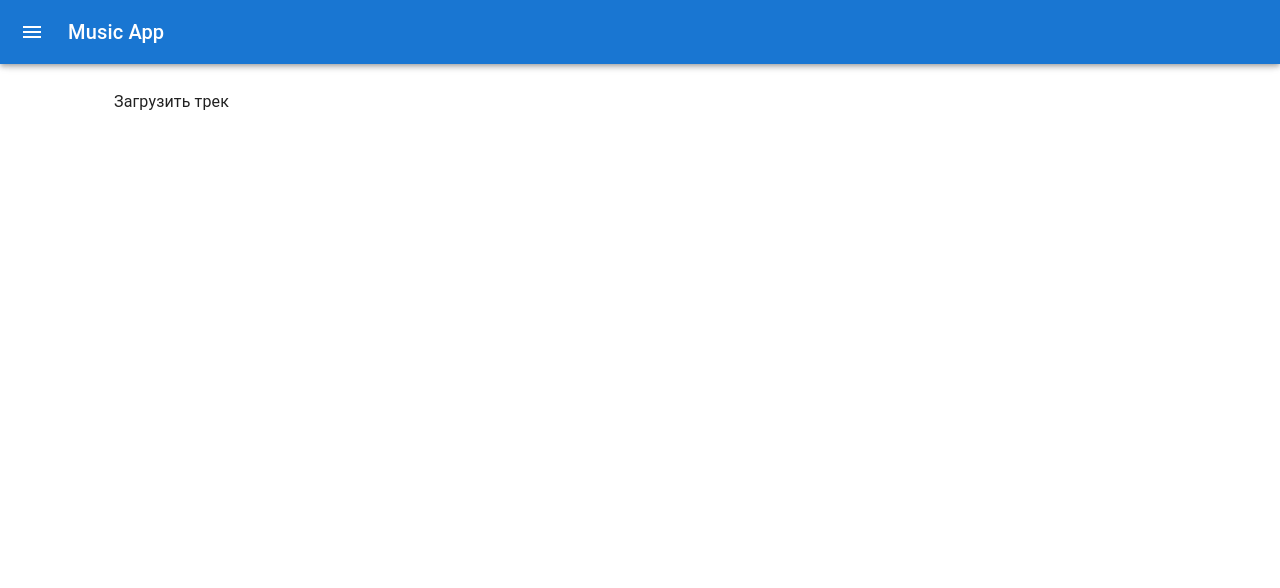
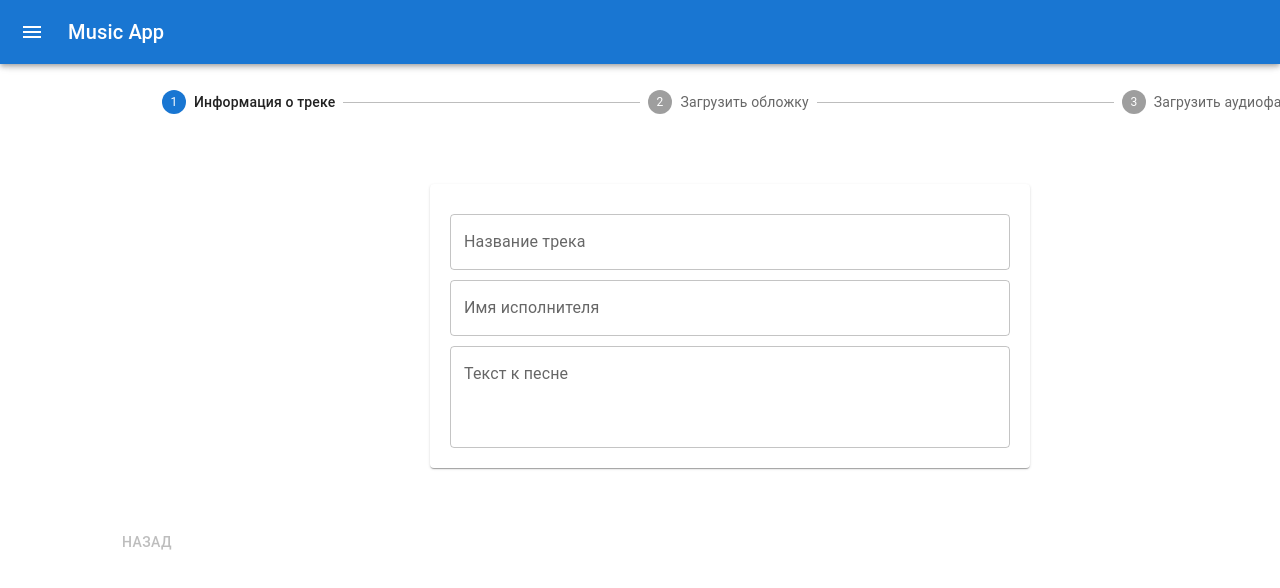
Before and after one commit to max-portador/music-app, a Next.js app in the folder client/: page /tracks/create in a window 1280 px wide. Shown: the top 588 px of the page. Built offline with nearby package versions, Linux system fonts and the light colour scheme.

Commit message:
[front]: StepperWraper initial markdown

```diff
--- /dev/null
+++ b/client/components/FileUpload.tsx
@@ -0,0 +1,32 @@
+import React, {useRef} from 'react';
+
+const FileUpload: React.FC<FileUploadProps> = ({setFile, accept, children}) => {
+    const ref = useRef<HTMLInputElement>()
+
+    const onChange = (e: React.ChangeEvent<HTMLInputElement>) => {
+        setFile(e.target.files[0])
+    }
+
+    return (
+        <div onClick={() => {
+            ref.current.click()
+        }}>
+            <input
+                type="file"
+                accept={accept}
+                style={{display: 'none'}}
+                ref={ref}
+                onChange={onChange}
+            />
+            {children}
+        </div>
+    );
+};
+
+export default FileUpload;
+
+interface FileUploadProps {
+    setFile: Function;
+    accept: string;
+    children?: React.ReactNode;
+}
--- /dev/null
+++ b/client/components/StepWrapper.tsx
@@ -0,0 +1,32 @@
+import React from 'react';
+import {Card, Container, Grid, Step, StepLabel, Stepper} from "@mui/material";
+
+const steps = ['Информация о треке', 'Загрузить обложку', 'Загрузить аудиофайл' ]
+
+const StepWrapper:React.FC<StepWrapperProps> = ({activeStep, children}) => {
+
+    return (
+        <Container>
+            <Stepper activeStep={activeStep}>
+                {
+                    steps.map( (step, index) =>
+                    <Step key={index} completed={activeStep > index}>
+                        <StepLabel >{step}</StepLabel>
+                    </Step>)
+                }
+            </Stepper>
+            <Grid container justifyContent='center' style={{margin: '70px 0', height: 270}}>
+                <Card style={{width: 600}}>
+                    {children}
+                </Card>
+            </Grid>
+        </Container>
+    );
+};
+
+export default StepWrapper;
+
+interface StepWrapperProps {
+    activeStep: number;
+    children?: React.ReactNode
+}
--- /dev/null
+++ b/client/components/TrackInfoForm.tsx
@@ -0,0 +1,14 @@
+import React from 'react';
+import {Grid, TextField} from "@mui/material";
+
+const TrackInfoForm: React.FC = () => {
+    return (
+        <Grid container direction={'column'} style={{ padding: 20}}>
+            <TextField style={{ marginTop: 10}} label={'Название трека'}/>
+            <TextField style={{ marginTop: 10}} label={'Имя исполнителя'}/>
+            <TextField style={{ marginTop: 10}} label={'Текст к песне'} multiline rows={3}/>
+        </Grid>
+    );
+};
+
+export default TrackInfoForm;
--- a/client/pages/tracks/create.tsx
+++ b/client/pages/tracks/create.tsx
@@ -1,10 +1,56 @@
-import React from 'react';
+import React, {useState} from 'react';
 import MainLayout from "../../layout/MainLayout";
+import StepWrapper from "../../components/StepWrapper";
+import {Button, Grid} from "@mui/material";
+import TrackInfoForm from "../../components/TrackInfoForm";
+import FileUpload from "../../components/FileUpload";
 
 const Create = () => {
+    const [activeStep, setActiveStep] = useState(0)
+    const [picture, setPicture] = useState(null)
+    const [audio, setAudio] = useState(null)
+
+    const next = () => {
+        if (activeStep !== 2) {
+            setActiveStep((actual) => actual + 1)
+        }
+    }
+
+    const back = () => {
+        setActiveStep((actual) => actual - 1)
+    }
+
     return (
         <MainLayout>
-            Загрузить трек
+            <StepWrapper activeStep={activeStep}>
+                {
+                    activeStep === 0 &&
+                    <TrackInfoForm/>
+                }
+                {
+                    activeStep === 1 &&
+                    <FileUpload
+                        accept={'image/*'}
+                        setFile={setPicture}
+                    >
+                    <Button>Загрузите обложку</Button>
+                    </FileUpload>
+                }
+                {
+                    activeStep === 2 &&
+                    <FileUpload
+                        accept={'audio/*'}
+                        setFile={setAudio}
+                    >
+                        <Button>Загрузите аудио</Button>
+                    </FileUpload>
+                }
+            </StepWrapper>
+            <Grid container justifyContent={'space-between'}>
+                <Button disabled={activeStep === 0} onClick={back}>Назад</Button>
+                <Button onClick={next}>Вперед</Button>
+            </Grid>
+
         </MainLayout>
     );
 };
```
